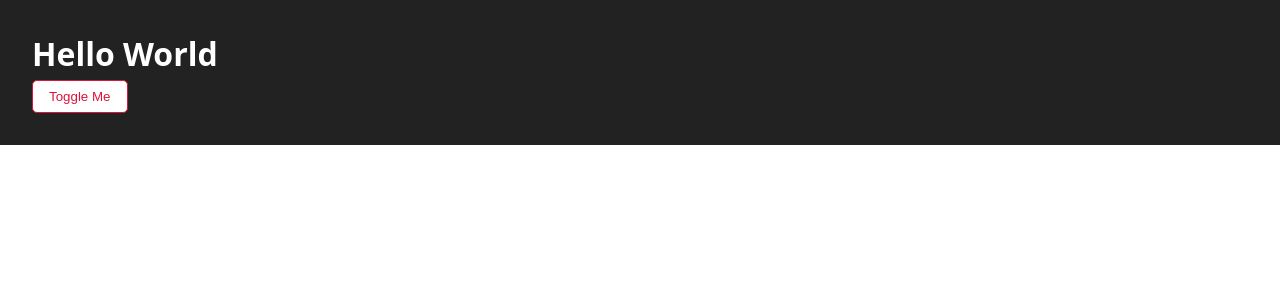
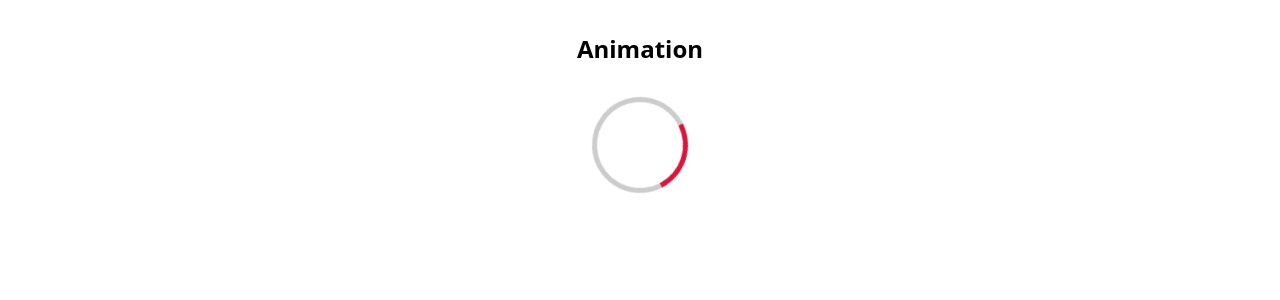
Before and after one commit to hungbui7690/react-styled-components, a React (Vite) app in the folder client/: page / in a window 1280 px wide. Shown: the top 300 px of the page. Built offline with nearby package versions, Linux system fonts and the light colour scheme.

Commit message:
Animation

```diff
--- a/client/src/App.jsx
+++ b/client/src/App.jsx
@@ -1,57 +1,18 @@
 /*
-  Theming P2: Toggle Theme
+  Animation
+
+  (1) create Loading.jsx
 */
 
-import styled, { ThemeProvider } from 'styled-components'
-import GlobalStyles from './global-styles'
-import { useState } from 'react'
-
-const BaseTheme = {
-  color: '#222',
-  background: '#fff',
-}
-const DarkTheme = {
-  color: '#fff',
-  background: '#222',
-}
-
-const Container = styled.div`
-  padding: 2rem;
-  color: ${(props) => props.theme.color};
-  background-color: ${(props) => props.theme.background};
-
-  .btn {
-    color: crimson;
-    background-color: white;
-    border: 1px solid crimson;
-  }
-`
+import styled from 'styled-components'
+import Loading from './components/Loading'
 
 function App() {
-  // (1)
-  const [baseTheme, setBaseTheme] = useState(DarkTheme)
-
-  // (3)
-  const toggleTheme = () => {
-    const theme = baseTheme === DarkTheme ? BaseTheme : DarkTheme
-    setBaseTheme(theme)
-  }
-
-  // (2)
   return (
-    <ThemeProvider theme={baseTheme}>
-      <GlobalStyles />
-
-      <Container>
-        <h1>Hello World</h1>
-        <button
-          onClick={toggleTheme} // (4)
-          className='btn'
-        >
-          Toggle Me
-        </button>
-      </Container>
-    </ThemeProvider>
+    <div className='container'>
+      <h2>Animation</h2>
+      <Loading />
+    </div>
   )
 }
 
--- /dev/null
+++ b/client/src/components/Loading.jsx
@@ -0,0 +1,24 @@
+// (***)
+import styled, { keyframes } from 'styled-components'
+
+// (***)
+const spinner = keyframes`
+  to{
+    transform: rotate(360deg);
+  }
+`
+
+const Loading = styled.section`
+  width: 6rem;
+  height: 6rem;
+  border: 5px solid #ccc;
+  border-radius: 50%;
+  margin: 2rem auto;
+
+  border-top-color: crimson;
+
+  /* (***) */
+  animation: ${spinner} 0.6s linear infinite;
+`
+
+export default Loading
--- a/client/src/index.css
+++ b/client/src/index.css
@@ -12,3 +12,10 @@ body {
   font-family: system-ui, -apple-system, BlinkMacSystemFont, 'Segoe UI', Roboto,
     Oxygen, Ubuntu, Cantarell, 'Open Sans', 'Helvetica Neue', sans-serif;
 }
+
+.container {
+  margin: 0 auto;
+  width: 90vw;
+  text-align: center;
+  padding: 2rem;
+}
```
